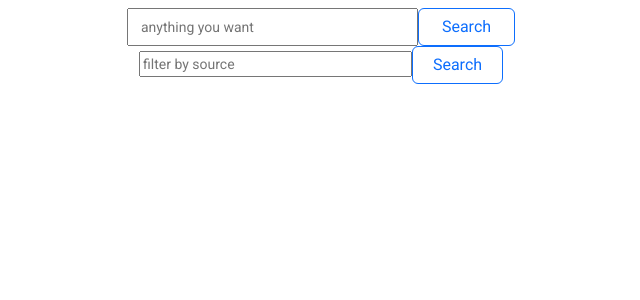
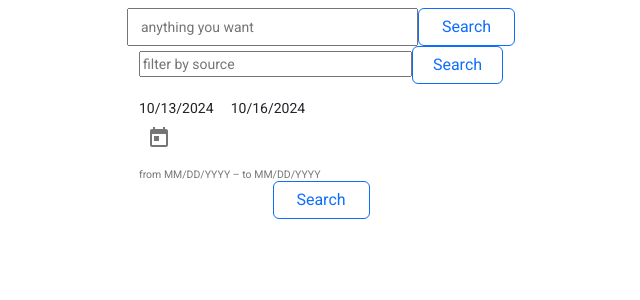
Before and after one commit to abdelazizboussehal/newapi, an Angular app: page / in a window 1280 px wide. Shown: the top 300 px of the page, without its empty margins (319-959 px from the left). Built offline with nearby package versions, Linux system fonts and the light colour scheme.

Commit message:
adding filter by date range

```diff
--- a/src/app/components/article-list/article-list.component.html
+++ b/src/app/components/article-list/article-list.component.html
@@ -16,20 +16,19 @@
           </mat-datepicker-toggle>
           <mat-datepicker #picker></mat-datepicker>
         </mat-form-field>-->
-        <!--<mat-form-field class="example-form-field">
+        <mat-form-field class="example-form-field">
           <mat-label>First campaign</mat-label>
           <mat-date-range-input
             [formGroup]="campaignOne"
-            [rangePicker]="campaignOnePicker"
-            [comparisonStart]="campaignTwo.value.start"
-            [comparisonEnd]="campaignTwo.value.end">
+            [rangePicker]="campaignOnePicker">
             <input matStartDate placeholder="Start date" formControlName="start"  (dateChange)="updateStartDate($event)">
             <input matEndDate placeholder="End date" formControlName="end">
           </mat-date-range-input>
           <mat-hint>from MM/DD/YYYY – to MM/DD/YYYY</mat-hint>
           <mat-datepicker-toggle matIconSuffix [for]="campaignOnePicker"></mat-datepicker-toggle>
           <mat-date-range-picker #campaignOnePicker></mat-date-range-picker>
-        </mat-form-field>-->
+        </mat-form-field>
+        <button class="col-3 btn btn-outline-primary" (click)="filterByDateRangeResults(filter.value)">Search</button>
       </div>
       <div class="m-2"  *ngFor="let item of items">
         <app-article [article] ="item"></app-article>
--- a/src/app/components/article-list/article-list.component.ts
+++ b/src/app/components/article-list/article-list.component.ts
@@ -2,6 +2,7 @@ import { Component, OnInit } from '@angular/core';
 import {NewsapiCrudService} from "../../utilis/newsapi-crud.service";
 import {Article} from "../../models/article";
 import {FormControl, FormGroup} from "@angular/forms";
+import {formatDate} from "@angular/common";
 const today = new Date();
 const month = today.getMonth();
 const year = today.getFullYear();
@@ -18,10 +19,6 @@ export class ArticleListComponent implements OnInit {
     start: new FormControl(new Date(year, month, 13)),
     end: new FormControl(new Date(year, month, 16)),
   });
-  readonly campaignTwo = new FormGroup({
-    start: new FormControl(new Date(year, month, 15)),
-    end: new FormControl(new Date(year, month, 19)),
-  });
 
   constructor(private newsservice:NewsapiCrudService) { }
 
@@ -35,7 +32,7 @@ export class ArticleListComponent implements OnInit {
         this.items = res.articles
         this.backup = res.articles
       }
-    )
+    );
   }
 
   updateStartDate(event:any) {
@@ -50,4 +47,17 @@ export class ArticleListComponent implements OnInit {
       });
     }
   }
+  filterByDateRangeResults(value:string){
+    let startDate=formatDate(this.campaignOne.value.start, 'yyyy-MM-dd', 'en_US');
+    let endDate=formatDate(this.campaignOne.value.end, 'yyyy-MM-dd', 'en_US');
+    this.newsservice.getEverythingFilterByDateRange('https://newsapi.org/v2/everything',
+      value,startDate,endDate)
+      .subscribe(
+        res => {
+          console.log(res)
+          this.items = res.articles
+          this.backup = res.articles
+        }
+      );
+  }
 }
--- a/src/app/utilis/newsapi-crud.service.ts
+++ b/src/app/utilis/newsapi-crud.service.ts
@@ -22,8 +22,12 @@ export class NewsapiCrudService {
   getEverything(url:string,searchQuery:string): Observable<Response>{
     //from=2024-09-19&
     let args = `q=${searchQuery}&sortBy=publishedAt&apiKey=${environment.apikey}`
+    return this.http.get<Response>(`${url}?${args}`  );
+  }
 
+  getEverythingFilterByDateRange(url:string,searchQuery:string,startDate:string,endDate:string): Observable<Response>{
+    //&from=2024-10-19&to=2024-10-19&
+    let args = `q=${searchQuery}&from=${startDate}&to=${endDate}&sortBy=publishedAt&apiKey=${environment.apikey}`
     return this.http.get<Response>(`${url}?${args}`  );
-
   }
 }
```
Also changed, not shown: 1 other file (tests, documents, lock files or other folders).
